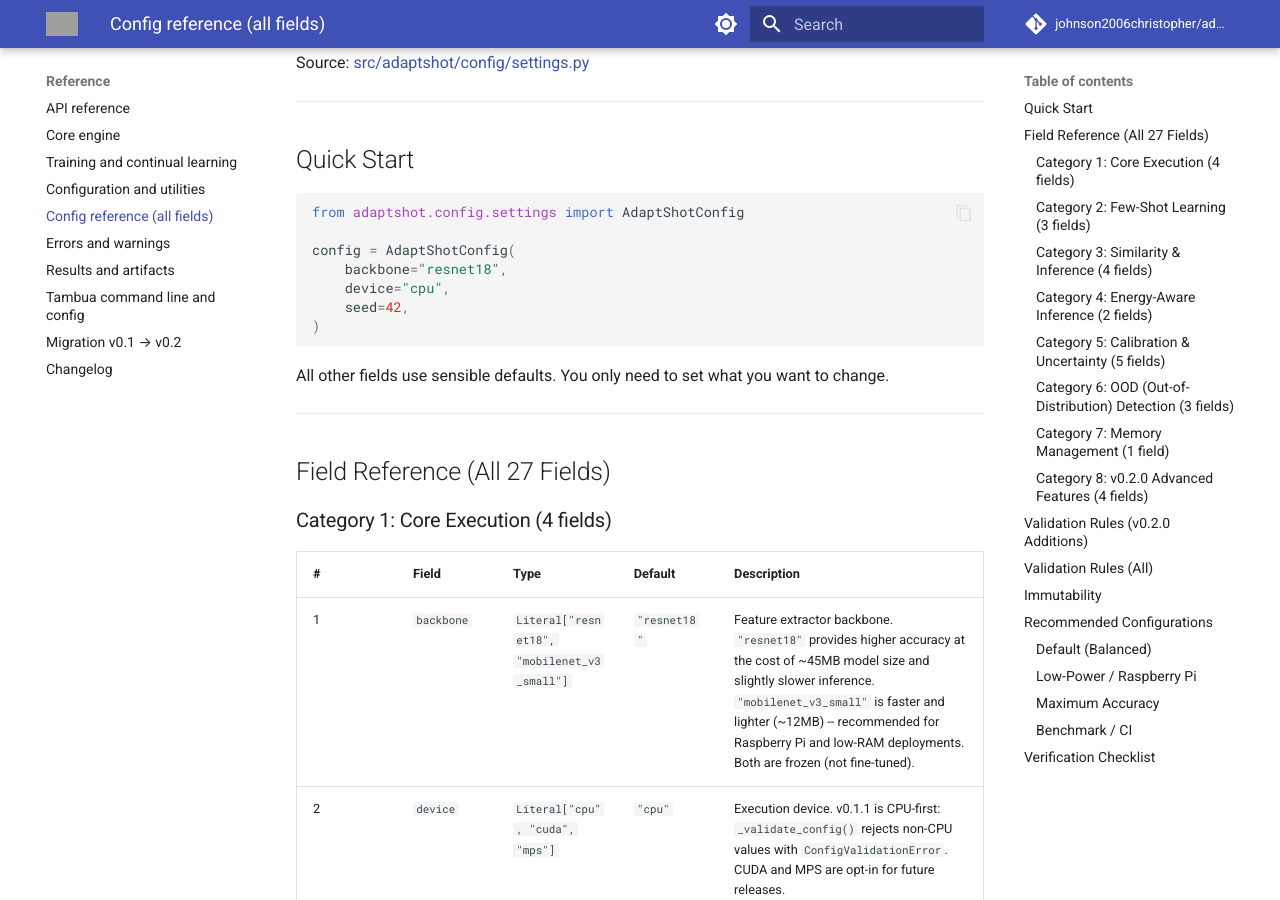
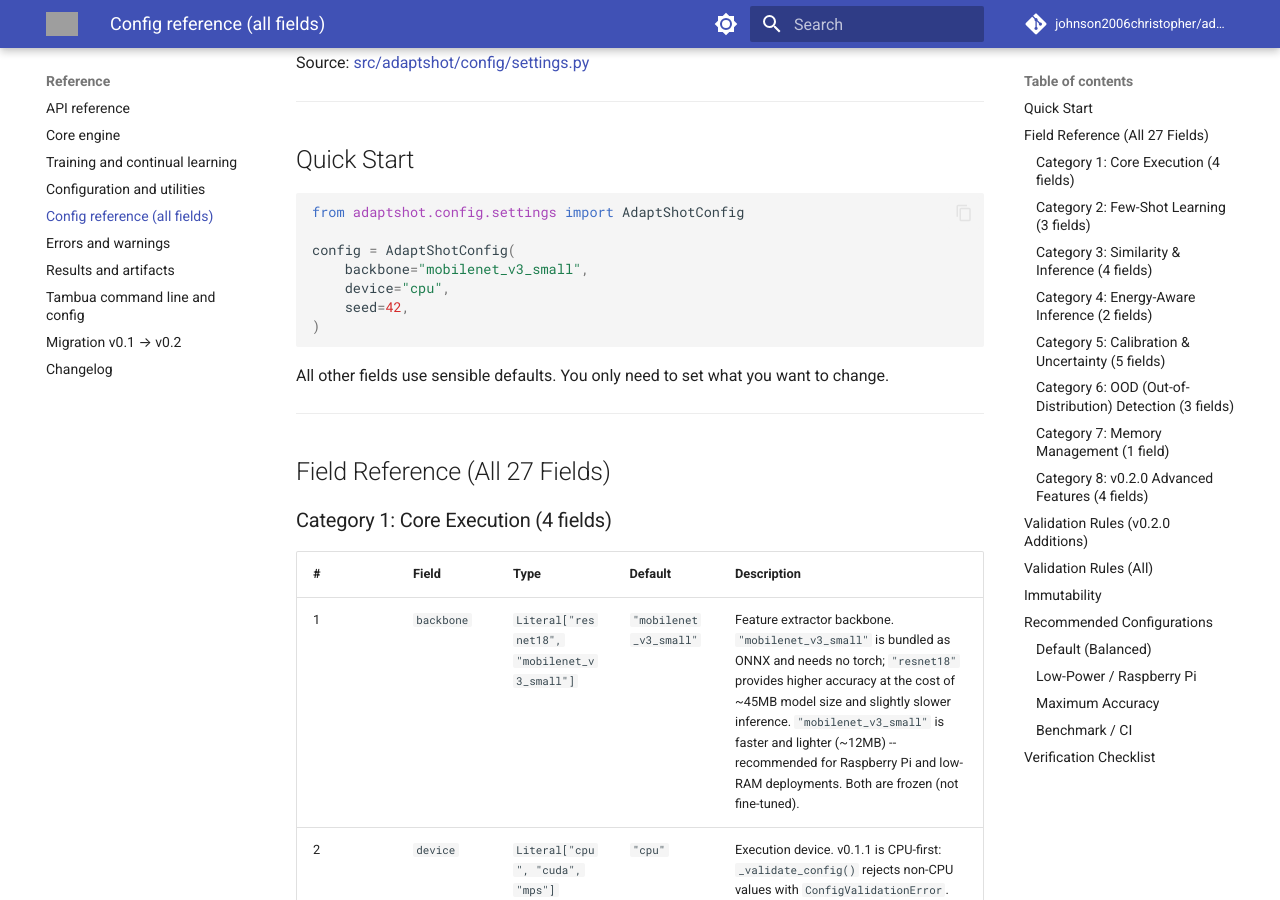
Before and after one commit to johnson2006christopher/adaptshot, an MkDocs documentation site: the page built from docs/reference/config-reference.md, in a window 1280 px wide and 900 px high, scrolled down 296 px. Built offline with MkDocs 1.6.1 and Material for MkDocs 9.7.7, drawn with Linux system fonts in a browser that asks for light colours; comment, search, counter and statistics services are not loaded; grey boxes are pictures that could not be loaded.

Commit message:
docs: config reference names the bundled backbone as the default, which it has been since #36

```diff
--- a/docs/reference/config-reference.md
+++ b/docs/reference/config-reference.md
@@ -12,7 +12,7 @@
 from adaptshot.config.settings import AdaptShotConfig
 
 config = AdaptShotConfig(
-    backbone="resnet18",
+    backbone="mobilenet_v3_small",
     device="cpu",
     seed=42,
 )
@@ -28,7 +28,7 @@
 
 | # | Field | Type | Default | Description |
 |---|-------|------|---------|-------------|
-| 1 | `backbone` | `Literal["resnet18", "mobilenet_v3_small"]` | `"resnet18"` | Feature extractor backbone. `"resnet18"` provides higher accuracy at the cost of ~45MB model size and slightly slower inference. `"mobilenet_v3_small"` is faster and lighter (~12MB) -- recommended for Raspberry Pi and low-RAM deployments. Both are frozen (not fine-tuned). |
+| 1 | `backbone` | `Literal["resnet18", "mobilenet_v3_small"]` | `"mobilenet_v3_small"` | Feature extractor backbone. `"mobilenet_v3_small"` is bundled as ONNX and needs no torch; `"resnet18"` provides higher accuracy at the cost of ~45MB model size and slightly slower inference. `"mobilenet_v3_small"` is faster and lighter (~12MB) -- recommended for Raspberry Pi and low-RAM deployments. Both are frozen (not fine-tuned). |
 | 2 | `device` | `Literal["cpu", "cuda", "mps"]` | `"cpu"` | Execution device. v0.1.1 is CPU-first: `_validate_config()` rejects non-CPU values with `ConfigValidationError`. CUDA and MPS are opt-in for future releases. |
 | 3 | `seed` | `int` | `42` | Master random seed. Controls PyTorch (`torch.manual_seed`), NumPy (`np.random.seed`), Python (`random.seed`), and `PYTHONHASHSEED`. Change this to get different random behavior; fix it to `42` for reproducible benchmarks. |
 | 4 | `verbose` | `bool` | `True` | Enable INFO-level logging during pipeline execution. Set to `False` for silent production operation. |
```
